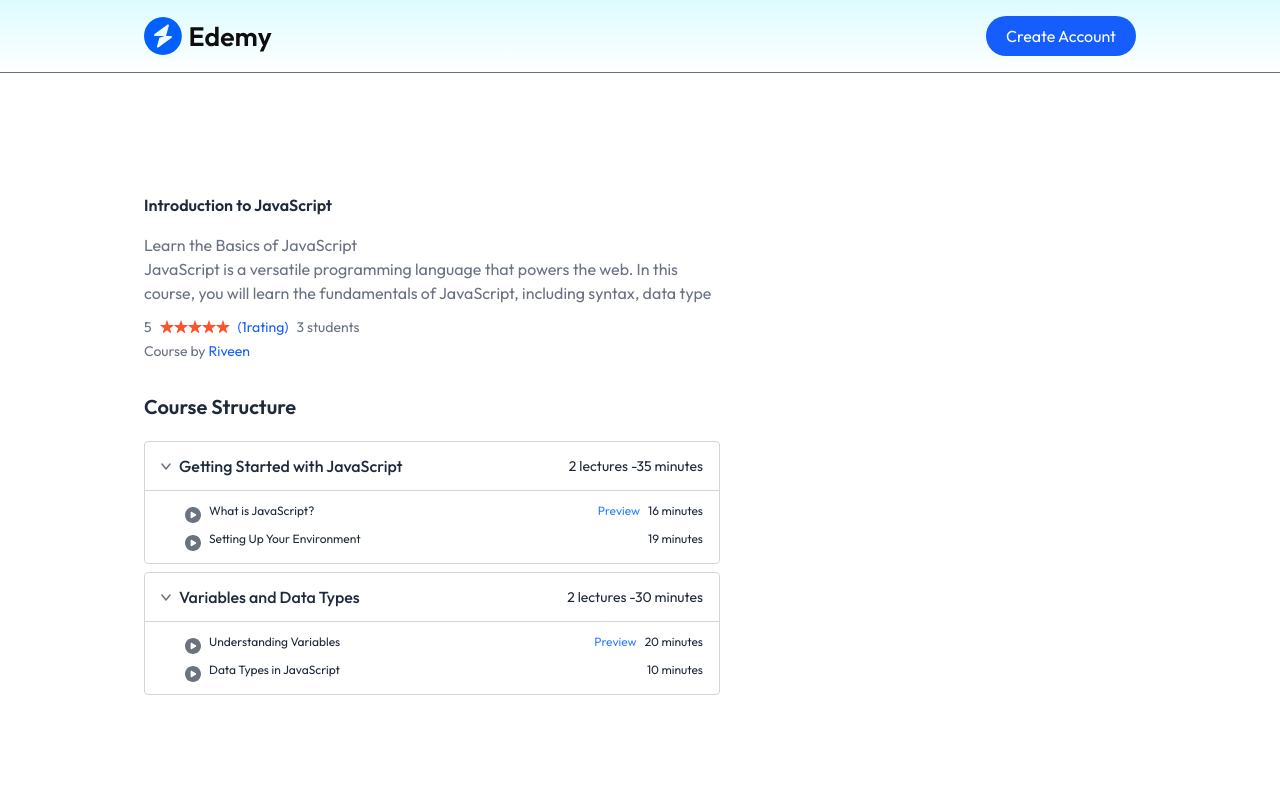
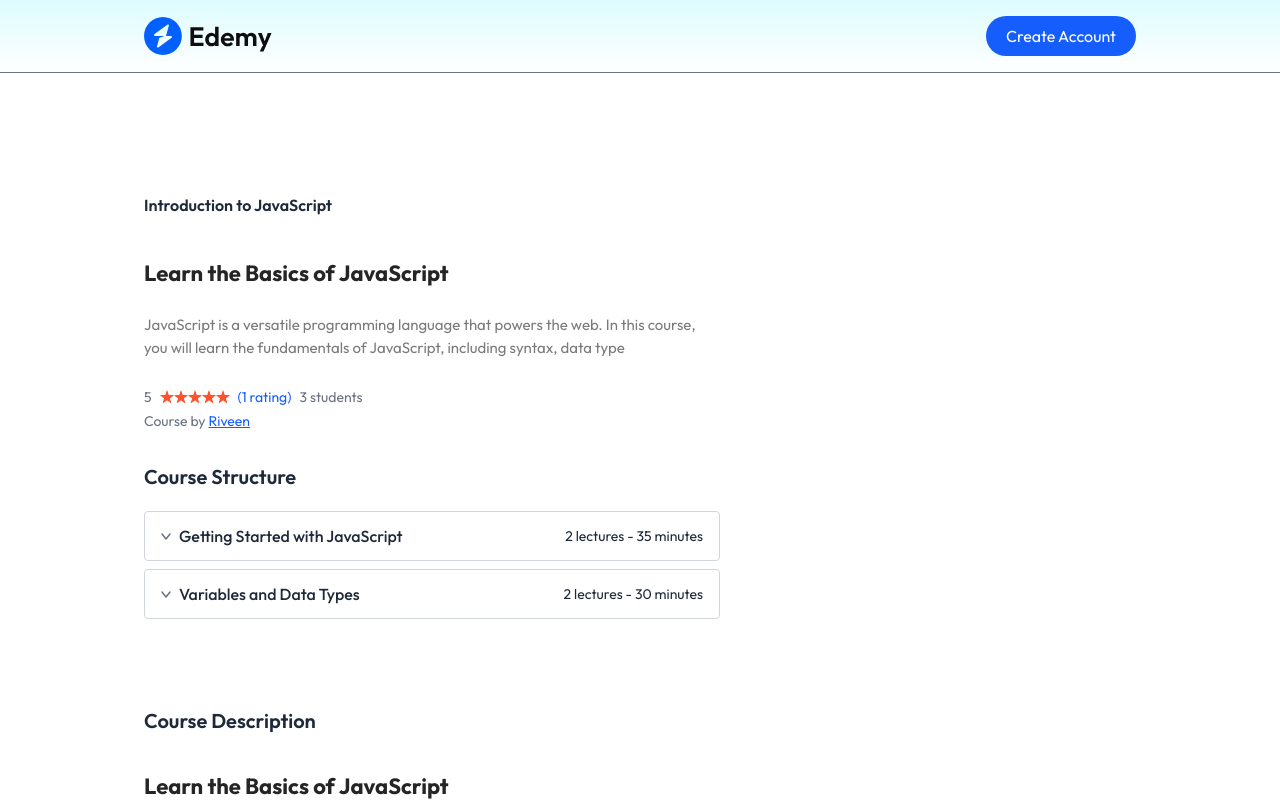
Before and after one commit to spriveen/LMS, a React (Vite) app in the folder client/: page /course/605c72efb3f1c2b1f8e4e1a1 in a window 1280 px wide. Shown: the top 801 px of the page. Built offline with nearby package versions, Linux system fonts and the light colour scheme; no server answers.

Commit message:
update courseDetsils,jsx left section

```diff
--- a/client/src/index.css
+++ b/client/src/index.css
@@ -4,3 +4,36 @@
 *{
   font-family:  "Outfit";
 }
+@layer base {
+   html{
+    scroll-behavior: smooth;
+   }
+}
+
+::-webkit-scrollbar{
+  display: none;
+}
+
+.rich-text { font-size: 15px; color: #7A7B7D; }
+
+.rich-text p { margin-bottom: 16px; }
+
+.rich-text h1 { font-size: 36px; font-weight: 800; color: #252525; margin: 32px 0; }
+
+.rich-text h2 { font-size: 22px; font-weight: 700; color: #252525; margin: 24px 0; }
+
+.rich-text h3 { font-size: 18px; font-weight: 600; color: #333333; margin: 20px 0; }
+
+.rich-text h4 { font-size: 16px; font-weight: 500; color: #444444; margin: 16px 0; }
+
+.rich-text h5 { font-size: 14px; font-weight: 400; color: #555555; margin: 12px 0; }
+
+.rich-text h6 { font-size: 12px; font-weight: 400; color: #666666; margin: 8px 0; }
+
+.rich-text strong { font-weight: 700; }
+
+.rich-text ol { margin-left: 30px; list-style-type: decimal; }
+
+.rich-text ul { margin-left: 30px; list-style-type: disc; }
+
+.rich-text li { margin-bottom: 8px; }
--- a/client/src/pages/student/CourseDetails.jsx
+++ b/client/src/pages/student/CourseDetails.jsx
@@ -8,8 +8,9 @@ import humanizeDuration from 'humanize-duration'
 const CourseDetails = () => {
   const { id } = useParams()
   const [courseData, setCourseData] = useState(null)
-  const { allCourse, calculateRating, calculateNoOfLectures, calculateCourseDuration,
-    calculateChapterTime } = useContext(AppContext) // <-- use allCourse
+  const [openSections, setOpenSections] = useState({})
+
+  const { allCourse, calculateRating, calculateNoOfLectures, calculateCourseDuration, calculateChapterTime } = useContext(AppContext)
 
   useEffect(() => {
     if (allCourse && allCourse.length > 0) {
@@ -18,6 +19,13 @@ const CourseDetails = () => {
     }
   }, [allCourse, id])
 
+  const toggleSection = (index) => {
+    setOpenSections((prev) => ({
+      ...prev,
+      [index]: !prev[index],
+    }))
+  }
+
   return courseData ? (
     <>
       <div className='flex md:flex-row flex-col-reverse gap-10 relative items-start justify-between md:px-36 px-8 md:pt-30 pt-20 text-left'>
@@ -25,12 +33,14 @@ const CourseDetails = () => {
 
         {/* left column */}
         <div className='max-w-xl z-10 text-gray-500'>
-          <h1 className="md:text-course-details-heading-large
-          text-course-details-heading-small font-semibold text-gray-800">{courseData.courseTitle}</h1>
+          <h1 className="md:text-course-details-heading-large text-course-details-heading-small font-semibold text-gray-800">
+            {courseData.courseTitle}
+          </h1>
           <p
-            className="pt-4 md:text-base text-sm"
-            dangerouslySetInnerHTML={{ __html: courseData.courseDescription.slice(0, 200) }}>
-          </p>
+            className="pt-4 md:text-base text-sm rich-text"
+            dangerouslySetInnerHTML={{ __html: courseData.courseDescription.slice(0,
+            200) }}
+          />
 
           {/* review and ratings */}
           <div className='flex items-center space-x-2 pt-3 pb-1 text-sm'>
@@ -49,66 +59,81 @@ const CourseDetails = () => {
                 />
               ))}
             </div>
-            <p className='text-blue-600'>({courseData.courseRatings.length}{courseData.courseRatings.length > 1 ? 'ratings' : 'rating'})</p>
-
-            <p>{courseData.enrolledStudents.length} {courseData.enrolledStudents.length
-              > 1 ? 'students' : 'student'}</p>
+            <p className='text-blue-600'>
+              ({courseData.courseRatings.length}
+              {courseData.courseRatings.length > 1 ? ' ratings' : ' rating'})
+            </p>
+            <p>
+              {courseData.enrolledStudents.length}{' '}
+              {courseData.enrolledStudents.length > 1 ? 'students' : 'student'}
+            </p>
           </div>
 
-          <p className='text-sm'>Course by <span className='text-blue-600 undeine'>Riveen</span></p>
+          <p className='text-sm'>
+            Course by <span className='text-blue-600 underline'>Riveen</span>
+          </p>
           <div className='pt-8 text-gray-800'>
             <h2 className='text-xl font-semibold'>Course Structure</h2>
-
             <div className='pt-5'>
-             {courseData.courseContent.map((chapter , index)=>(
-              <div key={index} className='border border-gray-300 bg-white mb-2
-              rounded'>
-              <div className='flex items-center justify-between px-4 py-3
-              cursor-pointer select-none'>
+              {courseData.courseContent.map((chapter, index) => (
+                <div key={index} className='border border-gray-300 bg-white mb-2 rounded'>
+                  <div
+                    className='flex items-center justify-between px-4 py-3 cursor-pointer select-none'
+                    onClick={() => toggleSection(index)}
+                  >
                     <div className='flex items-center gap-2'>
-                  <img src={assets.down_arrow_icon} alt='arrow icon' />
+                      <img className={`transform transition-transform ${openSections[index] ? 'rotate-180' : ''}`}
+                        src={assets.down_arrow_icon} alt='arrow icon' />
                       <p className='font-medium md:text-base text-sm'>{chapter.chapterTitle}</p>
                     </div>
-                <p className='text-sm md:text-default'>{chapter.chapterContent.length} lectures -
-                  {calculateChapterTime(chapter)} </p>
+                    <p className='text-sm md:text-default'>
+                      {chapter.chapterContent.length} lectures - {calculateChapterTime(chapter)}
+                    </p>
                   </div>
-
-                <div className='overflow-hidden transition-all duration-300
-                max-h-96'>
-                  <ul className='list-disc md:pl-10 pl-4 pr-4 py-2 text-gray-600
-                  border-t border-gray-300'>
-                    {chapter.chapterContent.map((lecture, i)=>(
+                  <div
+                    className={`overflow-hidden transition-all duration-300 ${
+                      openSections[index] ? 'max-h-96' : 'max-h-0'
+                    }`}
+                  >
+                    <ul className='list-disc md:pl-10 pl-4 pr-4 py-2 text-gray-600 border-t border-gray-300'>
+                      {chapter.chapterContent.map((lecture, i) => (
                         <li key={i} className='flex items-start gap-2 py-1'>
-                        <img src={assets.play_icon} alt='play icon' className='w-4
-                        h-4 mt-1' />
-                        <div className='flex items-center justify-between w-full
-                        text-gray-800 text-xs md:text-default'>
+                          <img src={assets.play_icon} alt='play icon' className='w-4 h-4 mt-1' />
+                          <div className='flex items-center justify-between w-full text-gray-800 text-xs md:text-default'>
                             <p>{lecture.lectureTitle}</p>
                             <div className='flex gap-2'>
-                            {lecture. isPreviewFree && <p className='text-blue-500
-                            cursor-pointer'>Preview</p>}
-                            <p>{humanizeDuration(lecture.lectureDuration *60 *
-                              1000, {units: ['h', 'm']})}</p>
+                              {lecture.isPreviewFree && (
+                                <p className='text-blue-500 cursor-pointer'>Preview</p>
+                              )}
+                              <p>
+                                {humanizeDuration(lecture.lectureDuration * 60 * 1000, {
+                                  units: ['h', 'm'],
+                                })}
+                              </p>
                             </div>
                           </div>
                         </li>
                       ))}
                     </ul>
                   </div>
-
-
                 </div>
               ))}
             </div>
           </div>
-
+          <div className='py-20 text-sm md:text-default'>
+            <h3 className='text-xl font-semibold text-gray-800'>Course Description</h3>
+            <p className='pt-3 rich-text'
+             dangerouslySetInnerHTML={{__html:courseData.courseDescription}}></p>
+          </div>
         </div>
 
         {/* right column */}
         <div></div>
       </div>
     </>
-  ) : <Loading />
+  ) : (
+    <Loading />
+  )
 }
 
 export default CourseDetails
```
Lines whose indentation alone changed are shown as unchanged.
